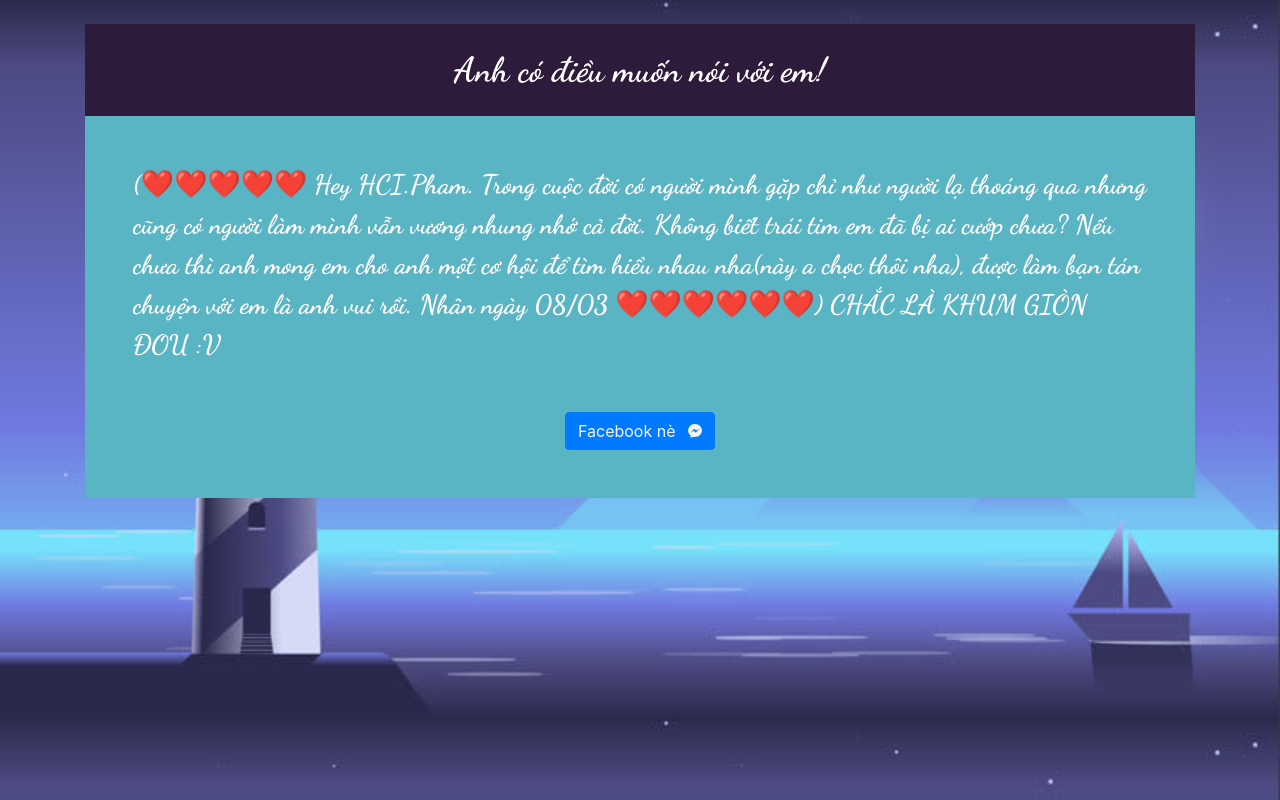
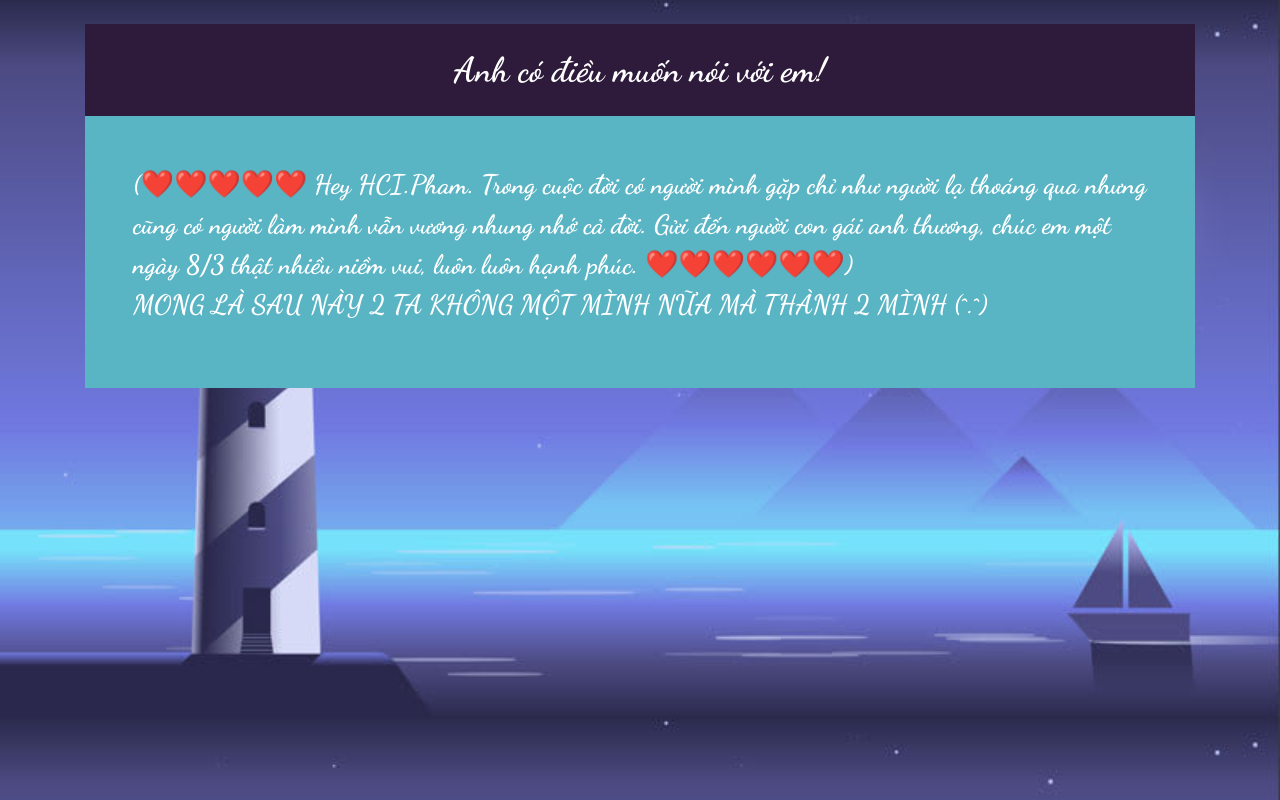
Before and after one commit to HoangDuy1999/to-tinh-voi-ny, a plain HTML site: page index2.html in a window 1280 px wide. Drawn offline with nearby package versions, Linux system fonts and the light colour scheme.

Commit message:
update page

```diff
--- a/index2.html
+++ b/index2.html
@@ -25,12 +25,13 @@
 					<div class="content">
 						<div class="tamthu p-5">
 							<!-- 3. Đây nữa -->
-							(❤️❤️❤️❤️❤️ Hey HCI.Pham. Trong cuộc đời có người mình gặp chỉ như người lạ thoáng qua nhưng cũng có người làm mình vẫn vương nhung nhớ cả đời. Không biết trái tim em đã bị ai cướp chưa? Nếu chưa thì anh mong em cho anh một cơ hội để tìm hiểu nhau nha(này a chọc thôi nha), được làm bạn tán chuyện với em là anh vui rồi. Nhân ngày 08/03 ❤️❤️❤️❤️❤️❤️)
-							                                                                                                                                                        CHẮC LÀ KHUM GIÒN ĐOU :V
+							(❤️❤️❤️❤️❤️ Hey HCI.Pham. Trong cuộc đời có người mình gặp chỉ như người lạ thoáng qua nhưng cũng có người làm mình vẫn vương nhung nhớ cả đời. Gửi đến người con gái anh thương, chúc em một ngày 8/3 thật nhiều niềm vui, luôn luôn hạnh phúc. ❤️❤️❤️❤️❤️❤️)
+							<p>MONG LÀ SAU NÀY 2 TA KHÔNG MỘT MÌNH NỮA MÀ THÀNH 2 MÌNH (^.^)</p>
 						</div>
-						<div class="col-12 text-center">
+					</div>
+						<!-- <div class="col-12 text-center">
 							<div class="btn btn-primary mb-5"><a href="https://www.facebook.com/hnt438" style="color: #f4f4f4;">Facebook nè <i class="fab fa-facebook-messenger ml-2"></i></a></div>
-						</div>
+						</div> -->
 					</div>
 				</div>
 			</div>
@@ -38,7 +39,7 @@
 	</div>
 	<script src="javascript/charming.js"></script>
 	<script src="javascript/anime.js"></script>
-	<script src="javascript/scrollMonitor.js"></script>
+	<!-- <script src="javascript/scrollMonitor.js"></script> -->
 	<script src="javascript/myscript2.js"></script>
 </body>
 </html>
```
Also changed, not shown: index.html (+4 -1 lines).
